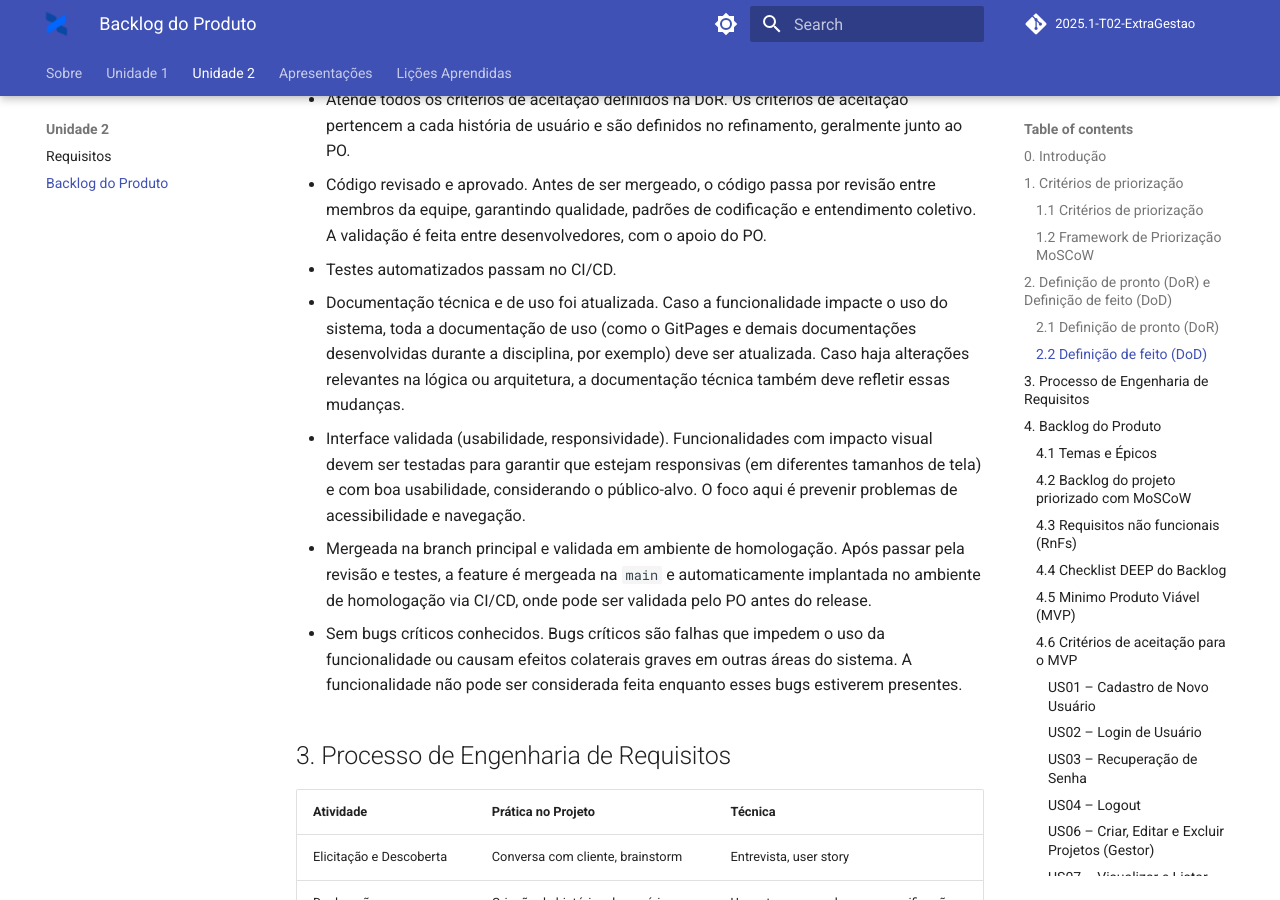
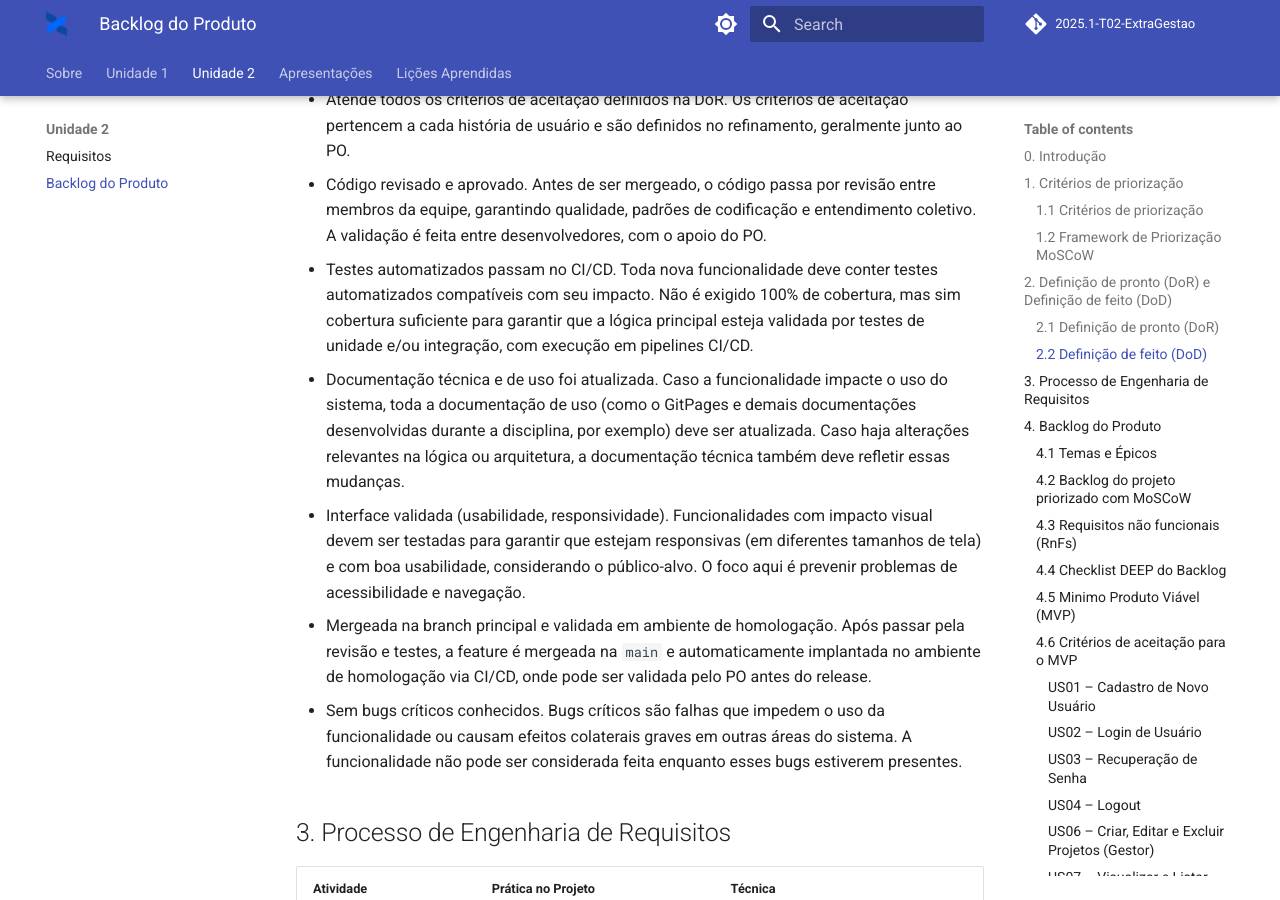
Before and after one commit to mdsreq-fga-unb/2025.1-T02-ExtraGestao, an MkDocs documentation site: the page built from docs/docs/vpp/backlog-do-produto.md, in a window 1280 px wide and 900 px high, scrolled down 1839 px. Built offline with MkDocs 1.6.1 and Material for MkDocs 9.7.7, drawn with Linux system fonts in a browser that asks for light colours; comment, search, counter and statistics services are not loaded.

Commit message:
correção dos testes

```diff
--- a/docs/docs/vpp/backlog-do-produto.md
+++ b/docs/docs/vpp/backlog-do-produto.md
@@ -39,6 +39,7 @@ Uma funcionalidade ou tarefa é considerada concluída quando atende a todos os
 * Código revisado e aprovado.
  Antes de ser mergeado, o código passa por revisão entre membros da equipe, garantindo qualidade, padrões de codificação e entendimento coletivo. A validação é feita entre desenvolvedores, com o apoio do PO.
 * Testes automatizados passam no CI/CD.
+  Toda nova funcionalidade deve conter testes automatizados compatíveis com seu impacto. Não é exigido 100% de cobertura, mas sim cobertura suficiente para garantir que a lógica principal esteja validada por testes de unidade e/ou integração, com execução em pipelines CI/CD.
 * Documentação técnica e de uso foi atualizada.
   Caso a funcionalidade impacte o uso do sistema, toda a documentação de uso (como o GitPages e demais documentações desenvolvidas durante a disciplina, por exemplo) deve ser atualizada. Caso haja alterações relevantes na lógica ou arquitetura, a documentação técnica também deve refletir essas mudanças.
 * Interface validada (usabilidade, responsividade).
```
